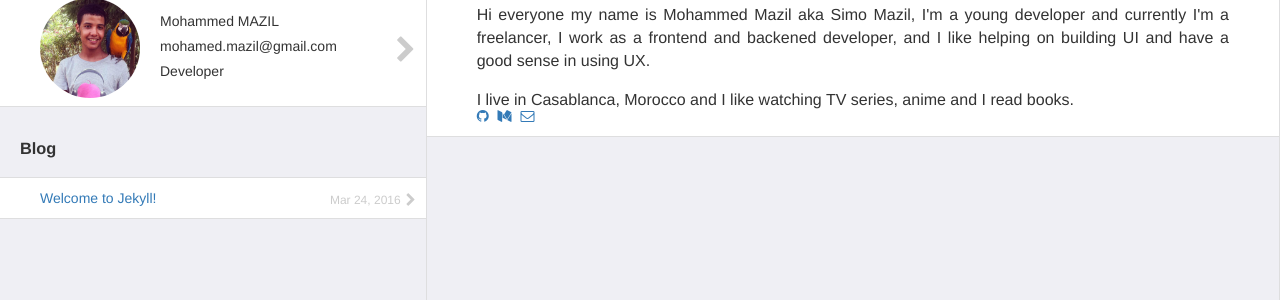
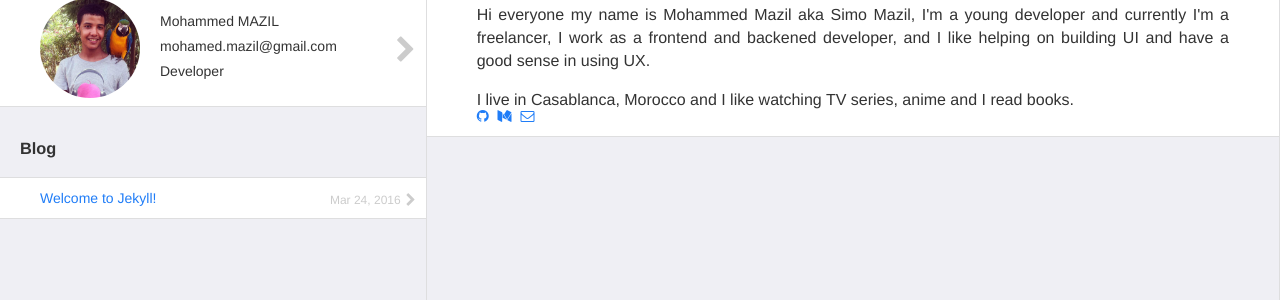
Before and after one commit to SimoMazil/simomazil.github.io, a Jekyll site: the page built from index.html, in a window 1280 px wide. Shown: the part 144-444 px from the top of the page. Built offline with Jekyll 4.4.1, drawn with Linux system fonts in a browser that asks for light colours; nearby versions of some CDN libraries.

Commit message:
Update style.css

```diff
--- a/css/style.css
+++ b/css/style.css
@@ -1,5 +1,8 @@
 html, body, section{
   height: 100% !important;
+}
+a{
+  color: #207DF7;
 }
 section{
   background: #EFEFF4;
```
